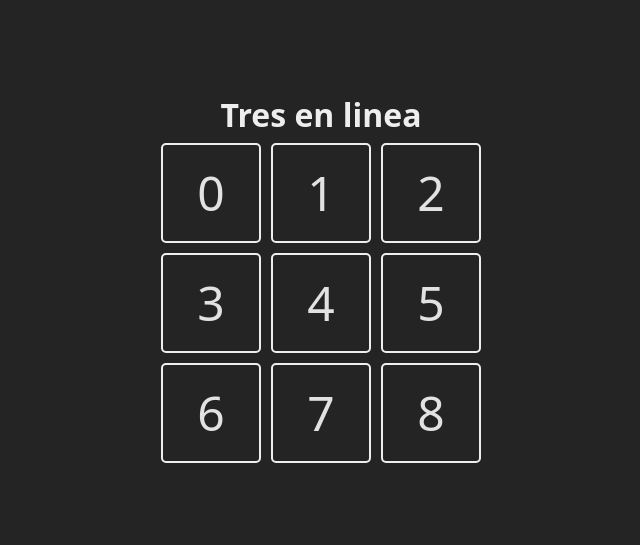
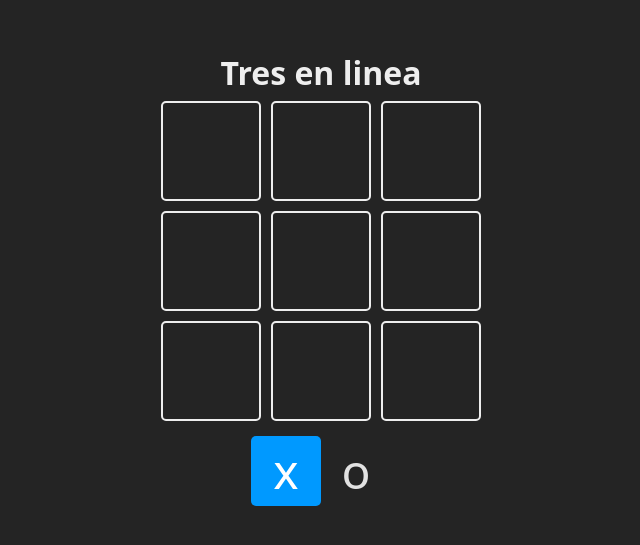
Before and after one commit to Xavii57/tres-en-raya, a React (Vite) app: page / in a window 1280 px wide. Shown: the part 117-662 px from the top of the page, without its empty margins (319-959 px from the left). Built offline with nearby package versions, Linux system fonts and the light colour scheme; the HTML template or start-up script is replaced by a standard one.

Commit message:
cambios mayores

```diff
--- a/src/App.jsx
+++ b/src/App.jsx
@@ -1,3 +1,4 @@
+import { useState } from "react";
 import "./App.css";
 
 const TURNS = {
@@ -5,24 +6,53 @@
   O: "o",
 };
 
-const board = Array(9).fill(null);
+const Square = ({ children, isSelected, uptdateBoard, index }) => {
+  const className = `square ${isSelected ? "is-selected" : ""}`;
 
-const Square = ({ children, uptdateBoard, index }) => {
-  return <div className="square">{children}</div>;
+  const handleClick = () => {
+    uptdateBoard(index)
+  }
+
+  return (
+    <div onClick={handleClick} className={className}>
+      {children}
+    </div>
+  );
 };
 
 function App() {
+  const [board, setBoard] = useState(Array(9).fill(null));
+  const [turn, setTurn] = useState(TURNS.X);
+
+  const uptdateBoard = (index) => {
+    // no actualizamos esta posición
+    // si ya tiene algo
+    if (board[index]) return
+    // actualizar el tablero
+    const newBoard = [...board]
+    newBoard[index] = turn
+    setBoard(newBoard)
+    // cambio de turno
+    const newTurn = turn === TURNS.X ? TURNS.O : TURNS.X
+    setTurn(newTurn)
+  };
+
   return (
     <main className="board">
       <h1>Tres en linea</h1>
       <section className="game">
         {board.map((_, index) => {
           return (
-            <Square key={index} index={index}>
-              {index}
+            <Square key={index} index={index} uptdateBoard={uptdateBoard}>
+              {board[index]}
             </Square>
           );
         })}
+      </section>
+
+      <section className="turn">
+        <Square isSelected={turn === TURNS.X}>{TURNS.X}</Square>
+        <Square isSelected={turn === TURNS.O}>{TURNS.O}</Square>
       </section>
     </main>
   );
```
